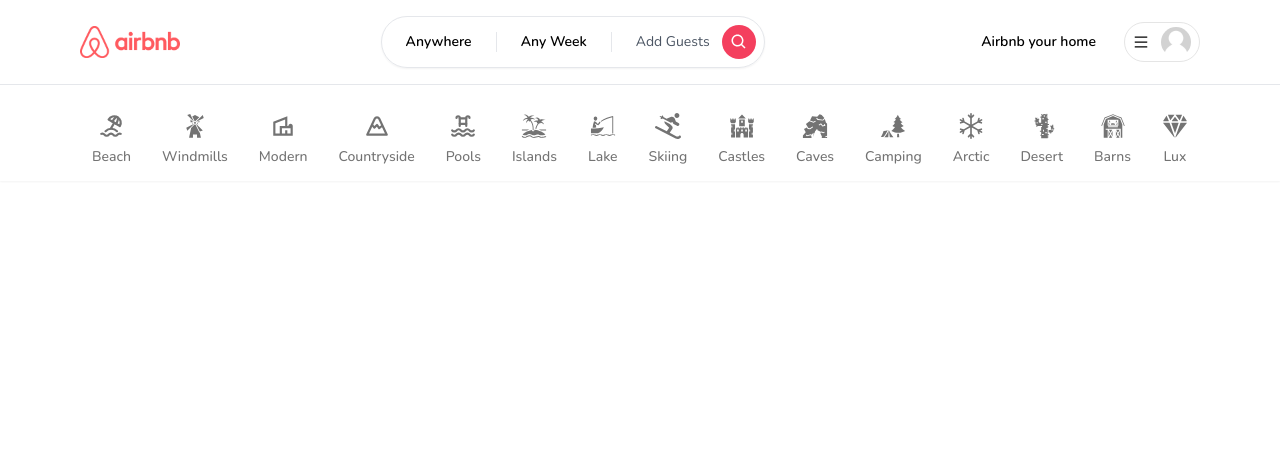
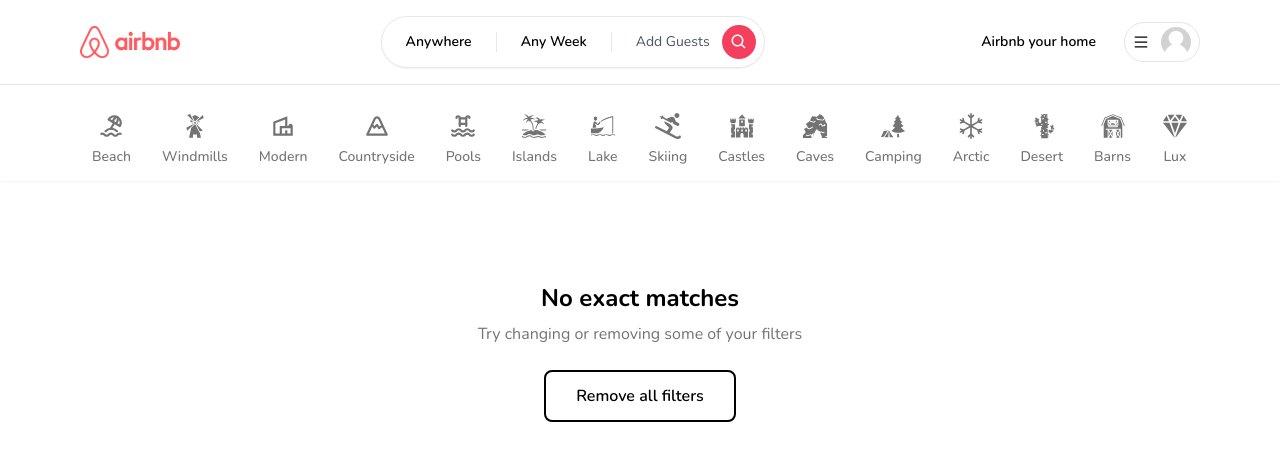
Before and after one commit to leekh716/new-airbnb-clone, a Next.js app: page / in a window 1280 px wide. Shown: the top 460 px of the page. Built offline with nearby package versions, Linux system fonts and the light colour scheme; no server answers; what world-countries would draw is missing.

Commit message:
feat: 빈 리스트 스켈레톤

```diff
--- /dev/null
+++ b/app/components/EmptyState.tsx
@@ -0,0 +1,36 @@
+"use client";
+
+import { useRouter } from "next/navigation";
+import Heading from "./Heading";
+import Button from "./Button";
+
+interface EmptyStateProps {
+  title?: string;
+  subtitle?: string;
+  showReset?: boolean;
+}
+
+const EmptyState: React.FC<EmptyStateProps> = ({
+  title = "No exact matches",
+  subtitle = "Try changing or removing some of your filters",
+  showReset,
+}) => {
+  const router = useRouter();
+
+  return (
+    <div className="h-[60vh] flex flex-col gap-2 justify-center items-center">
+      <Heading center title={title} subtitle={subtitle} />
+      <div className="w-48 mt-4">
+        {showReset && (
+          <Button
+            outline
+            label="Remove all filters"
+            onClick={() => router.push("/")}
+          />
+        )}
+      </div>
+    </div>
+  );
+};
+
+export default EmptyState;
--- a/app/layout.tsx
+++ b/app/layout.tsx
@@ -35,7 +35,7 @@
           <RegisterModal />
           <Navbar currentUser={currentUser} />
         </ClientOnly>
-        {children}
+        <div className="pb-20 pt-28">{children}</div>
       </body>
     </html>
   );
--- a/app/page.tsx
+++ b/app/page.tsx
@@ -1,3 +1,25 @@
+import ClientOnly from "./components/ClientOnly";
+import Container from "./components/Container";
+import EmptyState from "./components/EmptyState";
+
 export default function Home() {
-  return <div className="text-rose-500 text-2xl">Hello Airbnb!</div>;
+  const isEmpty = true;
+
+  if (isEmpty) {
+    return (
+      <ClientOnly>
+        <EmptyState showReset />
+      </ClientOnly>
+    );
+  }
+
+  return (
+    <ClientOnly>
+      <Container>
+        <div className="pt-24 grid grid-cols-1 sm:grid-cols-2 md:grid-cols-3 lg:grid-cols-4 xl:grid-cols-5 2xl:grid-cols-6 gap-8">
+          <div>My future listings</div>
+        </div>
+      </Container>
+    </ClientOnly>
+  );
 }
```
